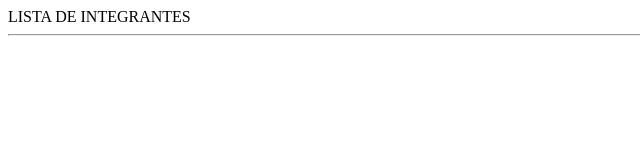
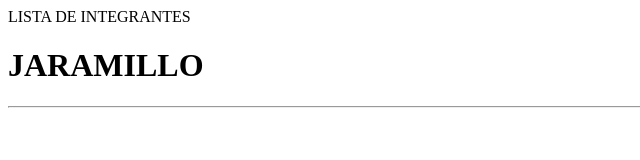
Before and after one commit to Jaramillo12345/reposenati2, a plain HTML site: page index.html in a window 1280 px wide. Shown: the whole page, without its empty margins (0-640 px from the left). Drawn offline with Linux system fonts and the light colour scheme.

Commit message:
Se agrego primer integrante

```diff
--- a/index.html
+++ b/index.html
@@ -7,6 +7,7 @@
 </head>
 <body>
     <div>LISTA DE INTEGRANTES</div>
+    <h1>JARAMILLO</h1>
     <hr>
 </body>
 </html>
```
